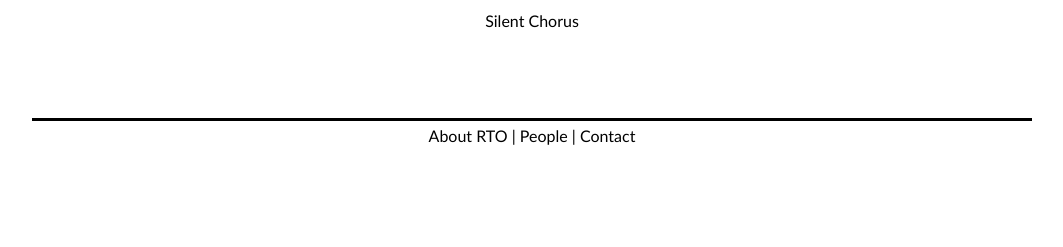
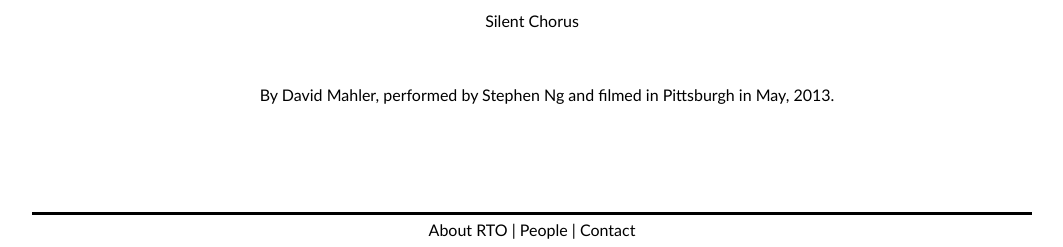
Before and after one commit to baroquebloke/RTO, a Flask app: page /popups in a window 1280 px wide. Shown: the part 2283-2530 px from the top of the page, without its empty margins (108-1171 px from the left). Before the commit the page ends 2428 px from the top, so only its background shows below. Run offline with Flask 2, Linux system fonts and the light colour scheme.

Commit message:
fixing final things

```diff
--- a/static/style.css
+++ b/static/style.css
@@ -319,6 +319,9 @@ menu #nav a:hover {
 	text-align: center;
 	margin-bottom: 50px;
 }
+.centered-p {
+	text-align: center;
+}
 .contact-info {
 	text-align: center;
 	margin-bottom: 20px;
--- a/templates/pages/about.html
+++ b/templates/pages/about.html
@@ -19,7 +19,7 @@
 	be webcast live. The widespread attention it received included a segment on
 	<a id="NPR-link"
 			href="http://www.npr.org/templates/story/story.php?storyId=100031337"
-			target="_blank">NPR's Weekend Edition</a>
+			target="_blank">NPR's Weekend Edition</a>.
 </p>
 <p>
 	RTO commissioned Evan Ziporyn to compose A House in Bali; performances during
@@ -36,7 +36,7 @@
 	composed by Larry Polansky and signed by Monique Holt, at the Transformer
 	Station in Cleveland. In February 2014 RTO premiered NOVA, by Lewis Nielson
 	to a libretto by Paul Schick, as part of the Big Box Series at Cleveland
-	Public Theatre. Among RTO's current commissions is Hutong by composer Kui
+	Public Theatre. Among RTO's current commissions is Hu Tong by composer Kui
 	Dong and librettist Paul Schick to a text by Monica Datta.
 </p>
 </div>
--- a/templates/pages/paradox.html
+++ b/templates/pages/paradox.html
@@ -81,8 +81,8 @@
 <p>
 	Below is a non-poetic translation based Dennis Cokely's interpretation
 	performance of Patrick Graybill's performance at the Hood Museum of Art,
-	Dartmouth College, April, 6, 2011.
-	by Larry Polansky, Tim Chamberlain, and Monique Holt
+	Dartmouth College, April, 6, 2011, by Larry Polansky, Tim Chamberlain, and
+	Monique Holt.
 </p>
 <p>
 	<ul>
--- a/templates/pages/popups.html
+++ b/templates/pages/popups.html
@@ -37,5 +37,9 @@
 	<h1>
 		Silent Chorus
 	</h1>
+	<p class="centered-p">
+		By David Mahler, performed by Stephen Ng and filmed in Pittsburgh in May,
+		2013.
+	</p>
 </div>
 {% endblock %}
```
Also changed, not shown: templates/pages/operaHead.html (+8 -5 lines).
